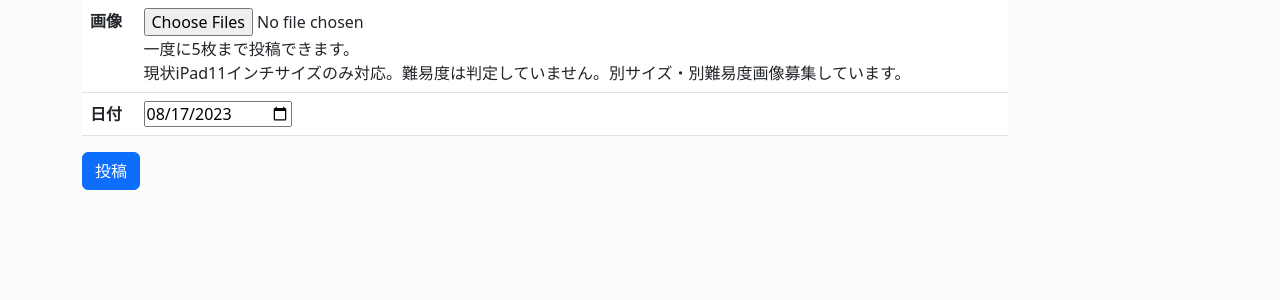
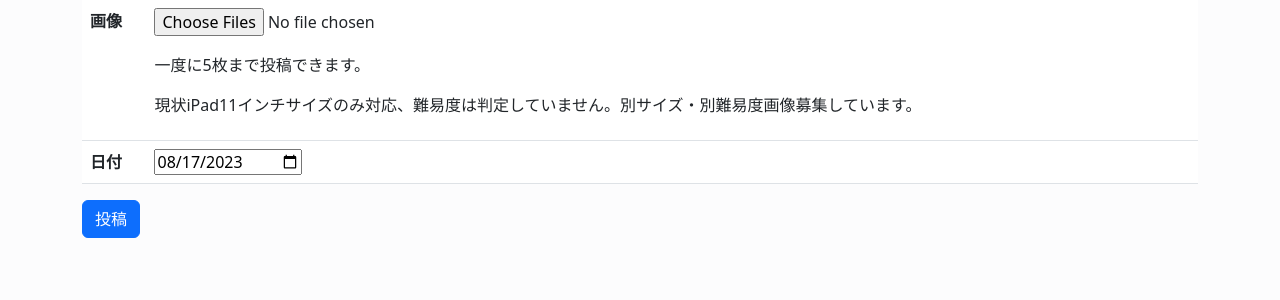
Before and after one commit to yomi8802/ORC, a Django app: page /orc/post_form in a window 1280 px wide. Shown: the part 64-364 px from the top of the page. Run offline with Django 3.2, Linux system fonts and the light colour scheme; the visitor is signed in with stand-in values (Sample User, id 1).

Commit message:
form画面修正

```diff
--- a/templates/orc/post_form.html
+++ b/templates/orc/post_form.html
@@ -2,16 +2,14 @@
 {% load static %}
 
 {% block content %}
-<div class="row">
-  <div class="col-10">
 <form id="uploadForm" action="" method="POST" enctype="multipart/form-data">
   <table class="table">
     <tr>
       <th>画像</th>
       <td>
-            {{ form.images }}<br>
-            一度に5枚まで投稿できます。<br>
-            現状iPad11インチサイズのみ対応。難易度は判定していません。別サイズ・別難易度画像募集しています。
+        <p>{{ form.images }}</p>
+        <p>一度に5枚まで投稿できます。</p>
+        <p>現状iPad11インチサイズのみ対応、難易度は判定していません。別サイズ・別難易度画像募集しています。</p>
       </td>
     </tr>
     <tr>
@@ -25,8 +23,6 @@
   </button>
   {% csrf_token %}
 </form>
-  </div>
-</div>
 <script>
   document.addEventListener('DOMContentLoaded', function() {
   const maxImages = 5; // 最大ファイル数
```
Lines whose indentation alone changed are shown as unchanged.
